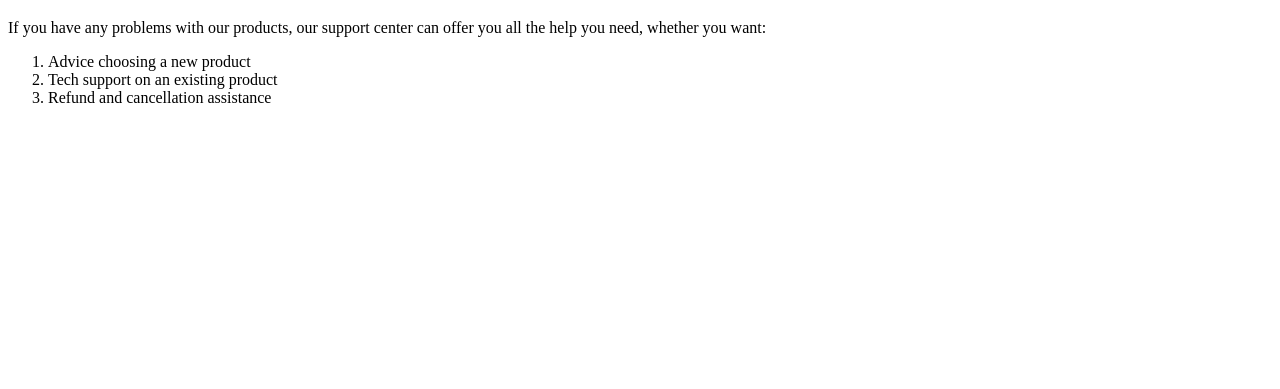
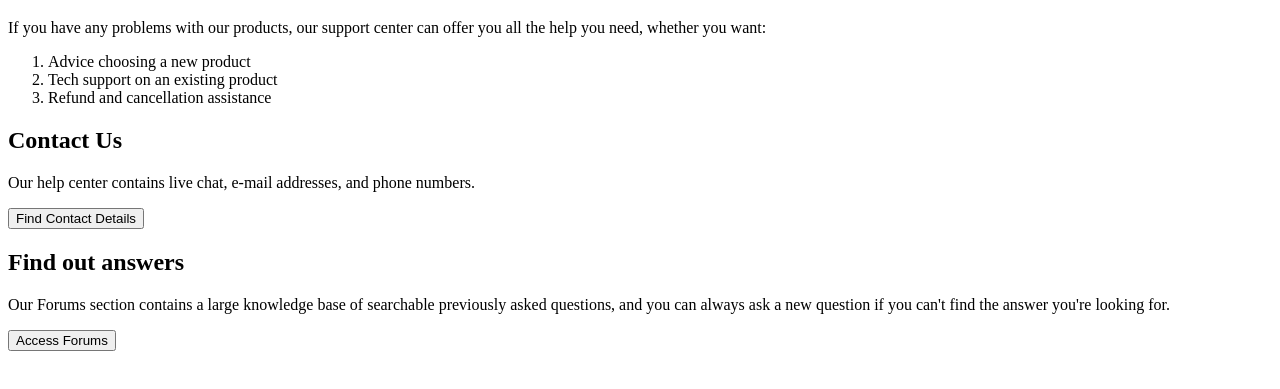
Before and after one commit to demuk/Mozzila-HTML-Accesibility-Test, a plain HTML site: page index.html in a window 1280 px wide. Shown: the part 61-450 px from the top of the page. Drawn offline with Linux system fonts and the light colour scheme.

Commit message:
added two more <div> with two paragraphs and two buttons

```diff
--- a/index.html
+++ b/index.html
@@ -21,6 +21,18 @@
             </ol>
         </div>
 
+        <div>
+            <h2>Contact Us</h2>
+            <p>Our help center contains live chat, e-mail addresses, and phone numbers.</p>
+            <button type="submit">Find Contact Details</button>
+        </div>
+
+        <div>
+            <h2>Find out answers</h2>
+            <p>Our Forums section contains a large knowledge base of searchable previously asked questions, and you can always ask a new question if you can't find the answer you're looking for.</p>
+            <button type="submit">Access Forums</button>
+        </div>
+
     </main>
 </body>
 </html>
```
